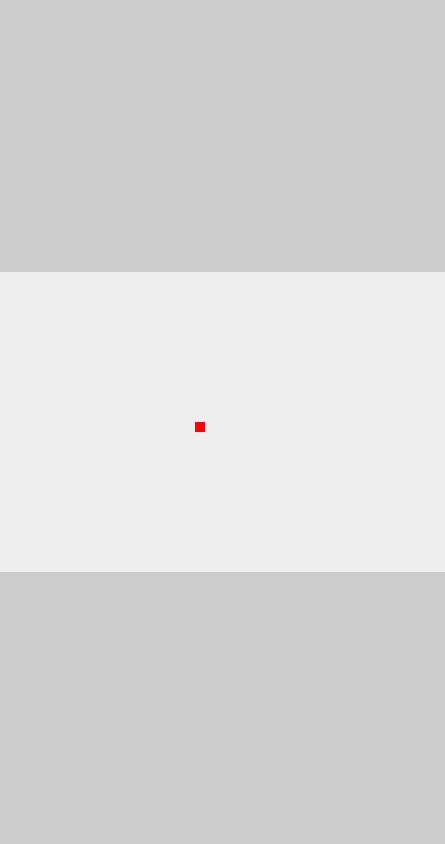
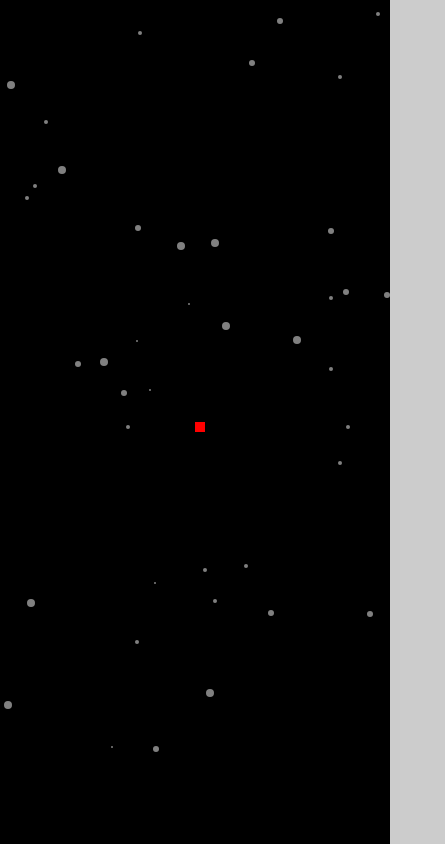
Before and after one commit to njsokol/hackathon-game-dev, a website built with webpack: page src/index.html in a window 390 px wide. Shown: the whole page, 445 px wide, since content can reach past the window. Built offline with nearby package versions, Linux system fonts and the light colour scheme.

Commit message:
feat: provide an example of how to get a shooting character

```diff
--- a/src/index.html
+++ b/src/index.html
@@ -7,6 +7,7 @@
         <title>Hello World</title>
     </head>
     <body>
+        <canvas id="scene"></canvas>
         <canvas id="game"></canvas>
         <script src="bundle.js"></script>
     </body>
--- a/src/index.js
+++ b/src/index.js
@@ -1,13 +1,70 @@
 import "./main.scss";
 
 (() => {
-    const canvas = document.getElementById("game");
-    const gameHeight = 300;
-    const gameWidth = 500;
-    const ctx = canvas.getContext("2d");
+    const gameHeight = window.innerHeight;
+    const gameWidth = window.innerWidth;
 
-    canvas.width = gameWidth;
-    canvas.height = gameHeight;
+    const gameCanvas = document.getElementById("game");
+    const gameCtx = gameCanvas.getContext("2d");
+
+    gameCanvas.width = gameWidth;
+    gameCanvas.height = gameHeight;
+
+    class Scene {
+        static canvas;
+        static ctx;
+
+        constructor() {
+            this.canvas = document.getElementById("scene");
+            this.ctx = this.canvas.getContext("2d");
+
+            this.canvas.width = gameWidth;
+            this.canvas.height = gameHeight;
+
+            this.buildStars();
+        }
+
+        buildStars = () => {
+            for (var i = 0; i <= 50; i++) {
+                const size = Math.floor(Math.random() * 5);
+                const x = Math.floor(Math.random() * this.canvas.width);
+                const y = Math.floor(Math.random() * this.canvas.height);
+
+                this.ctx.beginPath();
+                this.ctx.arc(x, y, size, 0, 2 * Math.PI);
+                this.ctx.closePath();
+                this.ctx.fillStyle = "white";
+                this.ctx.globalAlpha = 0.5;
+                this.ctx.fill();
+            }
+        };
+    }
+
+    class Bullet {
+        constructor(shooter, x, y) {
+            this.dx = (x - shooter.x);
+            this.dy = (y - shooter.y);
+            this.mag = Math.sqrt(this.dx * this.dx + this.dy * this.dy);
+            this.speed = 5;
+            this.vx = (this.dx / this.mag) * this.speed;
+            this.vy = (this.dy / this.mag) * this.speed;
+            this.x = shooter.x;
+            this.y = shooter.y;
+            this.width = 5;
+            this.height = 5;
+            this.color = "green";
+
+            this.draw();
+        }
+
+        draw = () => {
+            gameCtx.beginPath();
+            gameCtx.rect(this.x += this.vx, this.y += this.vy, this.width, this.height);
+            gameCtx.closePath();
+            gameCtx.fillStyle = this.color;
+            gameCtx.fill();
+        }
+    }
 
     class Player {
         constructor() {
@@ -16,7 +73,7 @@ import "./main.scss";
             this.x = gameWidth / 2;
             this.y = gameHeight / 2;
             this.color = "red";
-            this.speed = 5;
+            this.speed = 10;
         }
 
         move = (dir) => {
@@ -28,48 +85,46 @@ import "./main.scss";
 
         draw = () => {
             // clear canvas
-            ctx.beginPath();
-            ctx.rect(this.x, this.y, this.width, this.height);
-            ctx.closePath();
-            ctx.fillStyle = this.color;
-            ctx.fill();
+            gameCtx.beginPath();
+            gameCtx.rect(this.x, this.y, this.width, this.height);
+            gameCtx.closePath();
+            gameCtx.fillStyle = this.color;
+            gameCtx.fill();
         };
     }
 
-
     // Create our player
     const p1 = new Player();
+    const scene = new Scene();
+    let keyState = {};
+    let bullets = [];
 
     let gameloop;
 
     // Run the gameloop
     const run = () => {
         gameloop = requestAnimationFrame(run);
-        ctx.clearRect(0, 0, canvas.width, canvas.height);
+        gameCtx.clearRect(0, 0, gameCanvas.width, gameCanvas.height);
+        move();
         p1.draw();
+        for (var i = 0; i < bullets.length; i++) {
+            bullets[i].draw();
+        }
     };
 
     requestAnimationFrame(run);
 
     // Handle user inputs to move the player.
-    const move = ({ keyCode }) => {
-        switch (keyCode) {
-            case 37:
-                p1.move("left");
-                break;
-            case 38:
-                p1.move("up");
-                break;
-            case 39:
-                p1.move("right");
-                break;
-            case 40:
-                p1.move("down");
-                break;
-            default:
-                break;
-        }
+    const move = () => {
+        if (keyState.a || keyState[65]) p1.move("left");
+        if (keyState.w || keyState[87]) p1.move("up");
+        if (keyState.d || keyState[68]) p1.move("right");
+        if (keyState.s || keyState[83]) p1.move("down");
     };
-    window.addEventListener("keydown", move);
+
+    window.addEventListener("keydown", (e) => (keyState[e.key] = true), true);
+    window.addEventListener("keyup", (e) => (keyState[e.key] = false), true);
+    window.addEventListener("blur", () => keyState = {});
+    window.addEventListener("click", (e) =>  bullets.push(new Bullet(p1, e.clientX, e.clientY)));
 
 })();
--- a/src/main.scss
+++ b/src/main.scss
@@ -11,6 +11,12 @@ body {
     justify-content: center;
 }
 
-#game {
-    background-color: #eee;
+canvas {
+    position: absolute;
+    top: 0;
+    left: 0;
 }
+
+#scene {
+    background-color: #000;
+}
--- a/webpack.config.js
+++ b/webpack.config.js
@@ -12,7 +12,7 @@ module.exports = {
         new HtmlWebpackPlugin({
             title: "DDS Hackathon",
             template: "src/index.html",
-            inject: false
+            inject: false,
         }),
     ],
     output: {
@@ -33,6 +33,10 @@ module.exports = {
                     "sass-loader",
                 ],
             },
+            {
+                test: /\.(png|svg|jpg|jpeg|gif)$/i,
+                type: "asset/resource",
+            },
         ],
     },
 };
```
